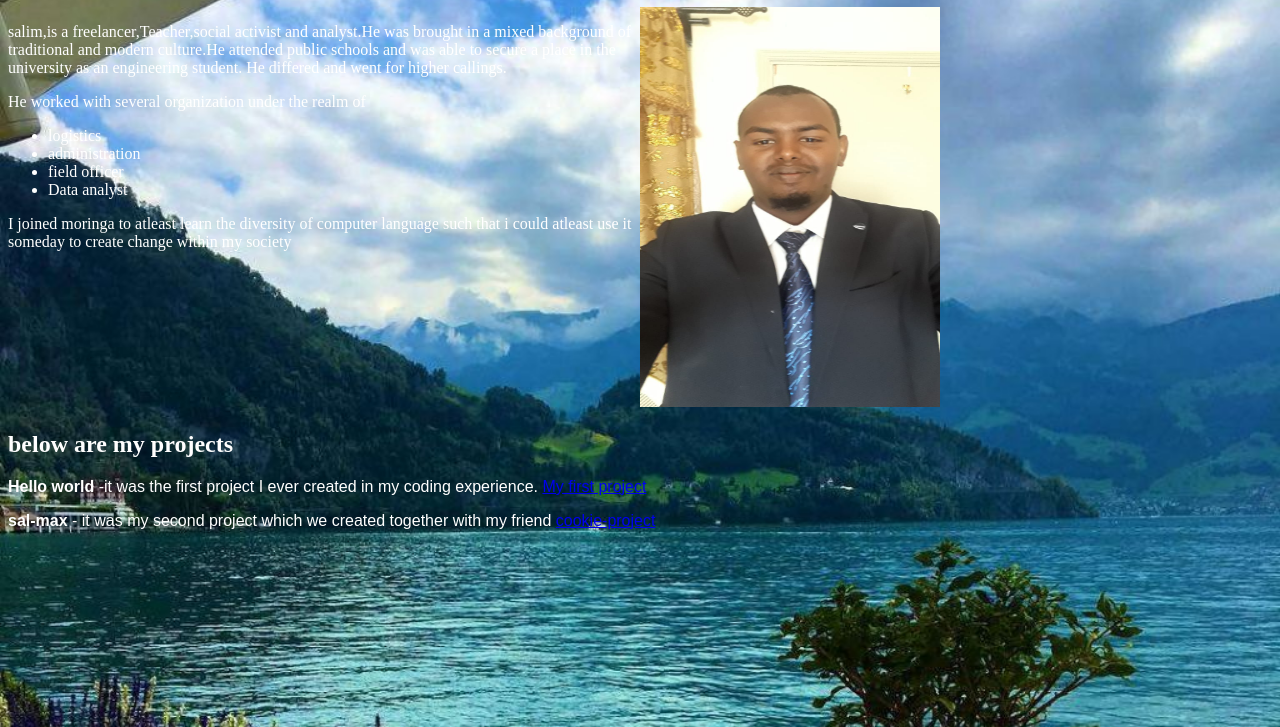
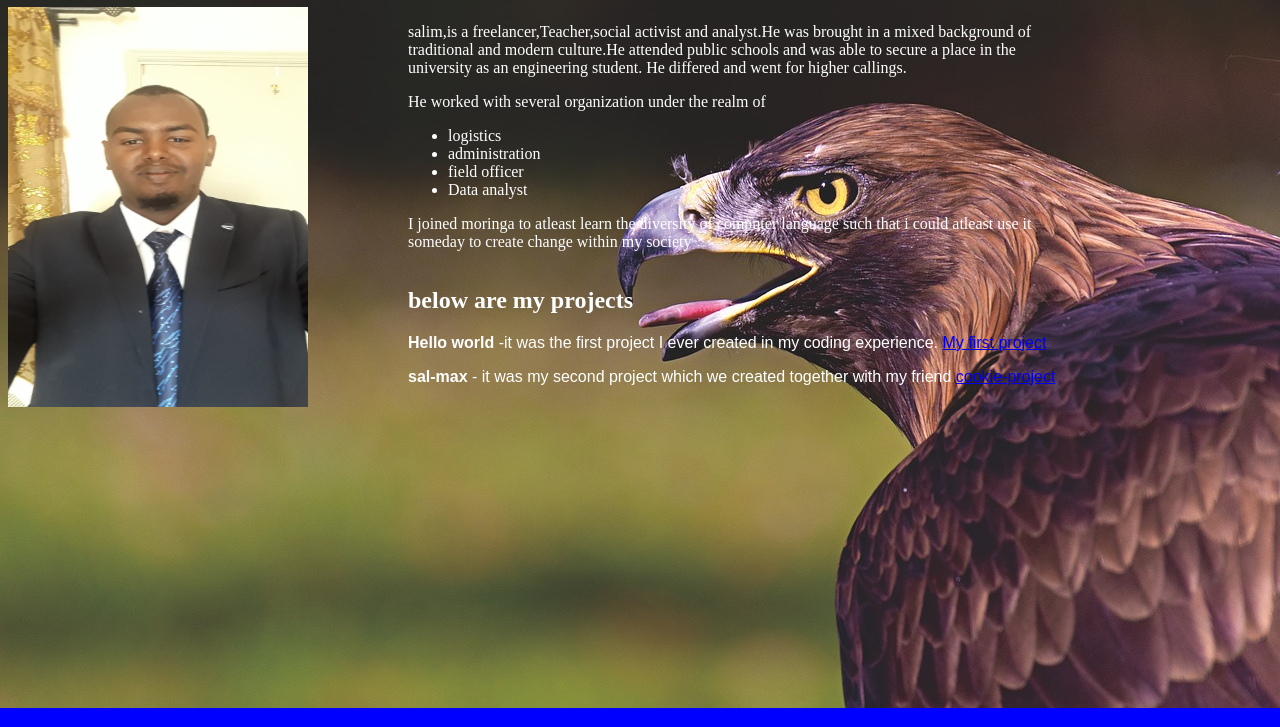
Before and after one commit to salmancade/my-portfolio, a plain HTML site: page index.html in a window 1280 px wide. Shown: the part 73-800 px from the top of the page. Drawn offline with Linux system fonts and the light colour scheme.

Commit message:
update to completion

```diff
--- a/css/styles.css
+++ b/css/styles.css
@@ -3,21 +3,25 @@
 }
 body{
   background-color: blue;
-  background-image: url(../images/background.jpg);
+  background-image: url(../images/bird.jpg);
   background-repeat: no-repeat;
   background-size: cover;
   color: #fff;
 }
 
+
 /* .about, img {
   float: left;
 } */
 
+img, .project, .about {
+  float: left;
+}
+
+.about, .project {
+  margin-left: 100px;
+}
+
 .about {
-  float: left;
   width: 50%;
 }
-
-.project {
-  float:left;
-}
```
Also changed, not shown: images/bird.jpg (added).
